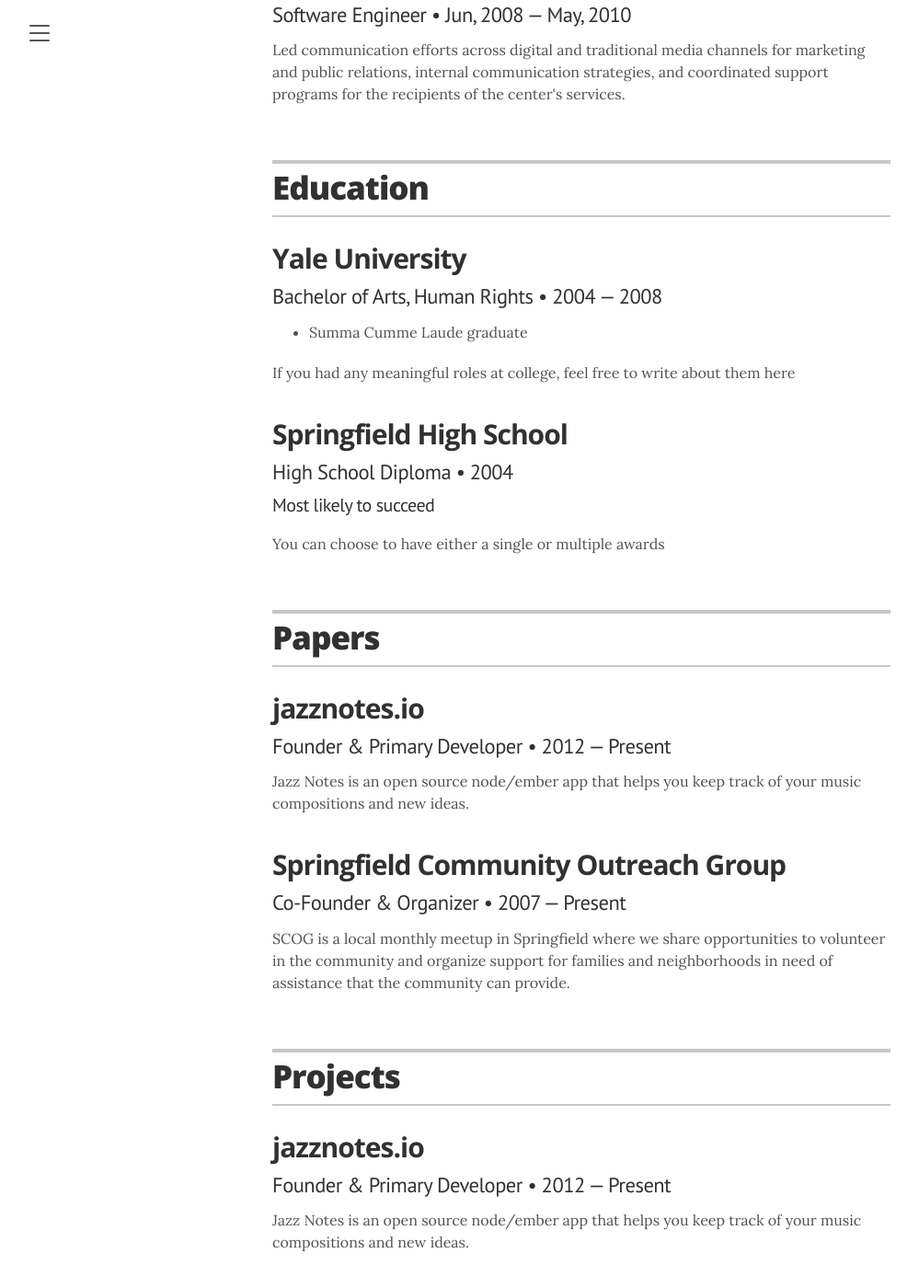
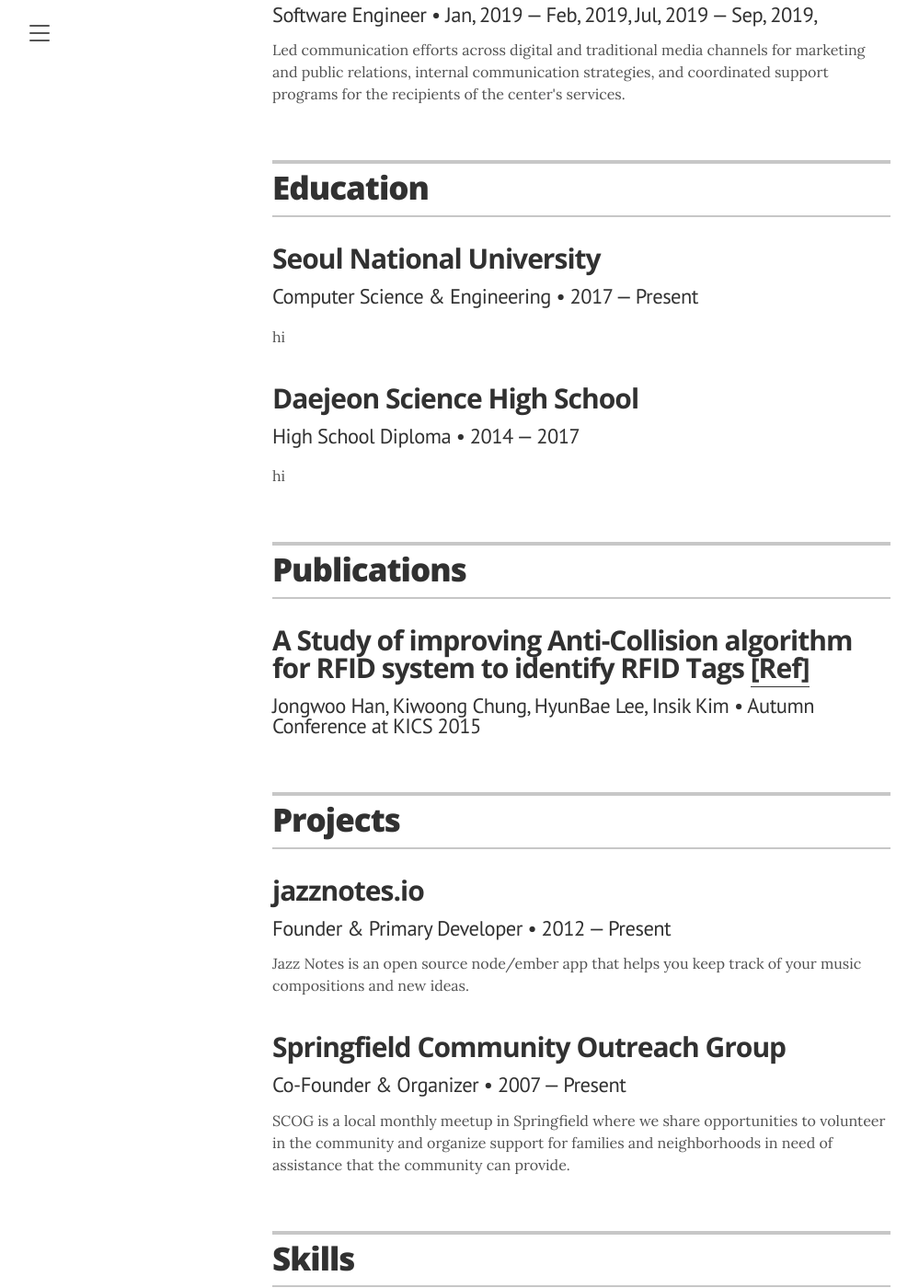
Before and after one commit to Spiraline/spiraline.github.io, a Jekyll site: the page built from index.markdown, in a window 1280 px wide and 1400 px high, scrolled down 1116 px. Shown: the whole window at 92% size, without its empty margins (8-1007 px from the left). Built offline with Jekyll 4.4.1, drawn with Linux system fonts in a browser that asks for light colours; some of the changed text lies outside the part shown.

Commit message:
Add some resume

```diff
--- a/_data/education.yml
+++ b/_data/education.yml
@@ -1,13 +1,13 @@
 # Degree
-- degree: Bachelor of Arts, Human Rights
-  uni: Yale University
-  year: 2004 &mdash; 2008
-  awards:
-    - award: Summa Cumme Laude graduate
-  summary: If you had any meaningful roles at college, feel free to write about them here
+- degree: Computer Science & Engineering
+  uni: Seoul National University
+  year: 2017 &mdash; Present
+  grades: A+
+  # awards:
+  #   - award: Summa Cumme Laude graduate
+  summary: hi
 
 - degree: High School Diploma
-  uni: Springfield High School
-  year: 2004
-  award: Most likely to succeed
-  summary: You can choose to have either a single or multiple awards
+  uni: Daejeon Science High School
+  year: 2014 &mdash; 2017
+  summary: hi
--- a/_data/experience.yml
+++ b/_data/experience.yml
@@ -15,5 +15,5 @@
 # Communications Coordinator
 - company: RideFlux
   position: Software Engineer
-  duration: Jun, 2008  &mdash; May, 2010
+  duration: Jan, 2019  &mdash; Feb, 2019, Jul, 2019  &mdash; Sep, 2019,
   summary: Led communication efforts across digital and traditional media channels for marketing and public relations, internal communication strategies, and coordinated support programs for the recipients of the center's services.
--- a/_data/papers.yml
+++ /dev/null
@@ -1,16 +0,0 @@
-# Projects
-# uncomment the urls if you wish to display them, and add your own URL
-
-# jazznotes.io
-- project: jazznotes.io
-  role: Founder & Primary Developer
-  duration: 2012 &mdash; Present
-  # url: "#"
-  description: Jazz Notes is an open source node/ember app that helps you keep track of your music compositions and new ideas.
-
-# Springfield Community Outreach Group
-- project: Springfield Community Outreach Group
-  role: Co-Founder & Organizer
-  duration: 2007 &mdash; Present
-  # url: "#"
-  description: SCOG is a local monthly meetup in Springfield where we share opportunities to volunteer in the community and organize support for families and neighborhoods in need of assistance that the community can provide.
--- /dev/null
+++ b/_data/publication.yml
@@ -0,0 +1,8 @@
+# Papers
+
+# KICS - RFID
+- title: A Study of improving Anti-Collision algorithm for RFID system to identify RFID Tags
+  author: Jongwoo Han, Kiwoong Chung, HyunBae Lee, Insik Kim
+  year: 2015
+  conference: Autumn Conference at KICS 2015
+  url: "#"
--- a/_data/skills.yml
+++ b/_data/skills.yml
@@ -10,3 +10,7 @@
 # Digital content development and creation
 - skill: Digital content development and creation
   description: Copy writing, graphic design, web design, front-end web development, print design
+
+# Digital content development and creation
+- skill: ROS
+  description: Copy writing, graphic design, web design, front-end web development, print design
--- a/_layouts/cv.html
+++ b/_layouts/cv.html
@@ -90,17 +90,17 @@ layout: default
     <!-- end Education -->
     {% endif %}
 
-    <!-- begin Paper -->
+    <!-- begin Publications -->
     <section class="content-section">
       <header class="section-header">
-        <h2>Papers</h2>
+        <h2>Publications</h2>
       </header>
 
-      {% for paper in site.data.papers %}
+      {% for paper in site.data.publication %}
       <div class="resume-item" itemscope itemtype="http://schema.org/CreativeWork">
         <meta itemprop="creator" content="{{ site.resume_name }}" itemtype="http://schema.org/Person" />
-        <h3 class="resume-item-title" itemprop="name">{% if paper.url %}<a href="{{ paper.url }}" itemprop="url">{{ paper.project }}</a>{% else %}{{ paper.project }}{% endif %}</h3>
-        <h4 class="resume-item-details" itemprop="description">{{ paper.role }}  &bull; {{ paper.duration }}</h4>
+        <h3 class="resume-item-title" itemprop="name">{{ paper.title }} {% if paper.url %}<a href="{{ paper.url }}" itemprop="url">[Ref]</a>{% endif %}</h3>
+        <h4 class="resume-item-details" itemprop="description">{{ paper.author }}  &bull; {{ paper.conference }}</h4>
         <p class="resume-item-copy">{{ paper.description }}</p>
       </div>
       {% endfor %}
```
